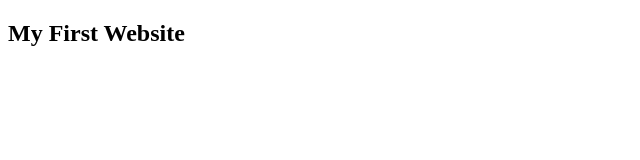
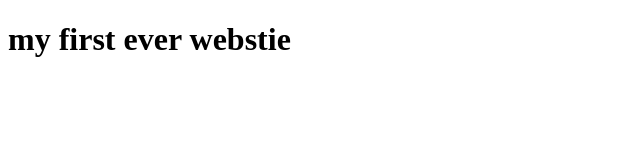
Before and after one commit to Shakilahmmedms/my_first_website, a plain HTML site: page index.html in a window 1280 px wide. Shown: the whole page, without its empty margins (0-640 px from the left). Drawn offline with Linux system fonts and the light colour scheme.

Commit message:
first ever commit

```diff
--- a/index.html
+++ b/index.html
@@ -7,6 +7,8 @@
     <title>Document</title>
 </head>
 <body>
-    <h2>My First Website </h2>
+    <h1>my first ever webstie
+
+    </h1>
 </body>
 </html>
```
